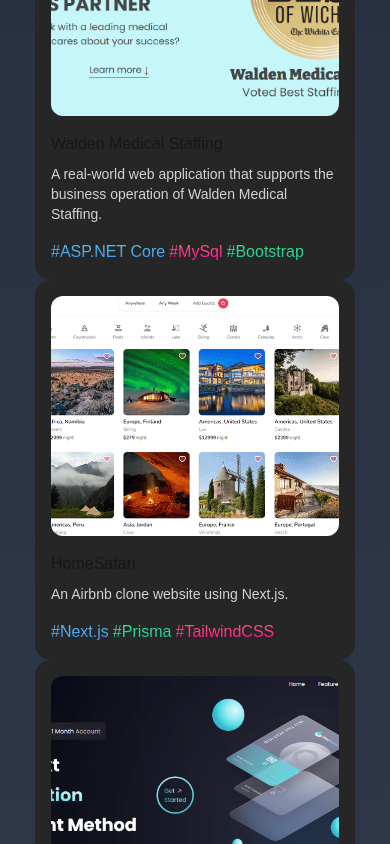
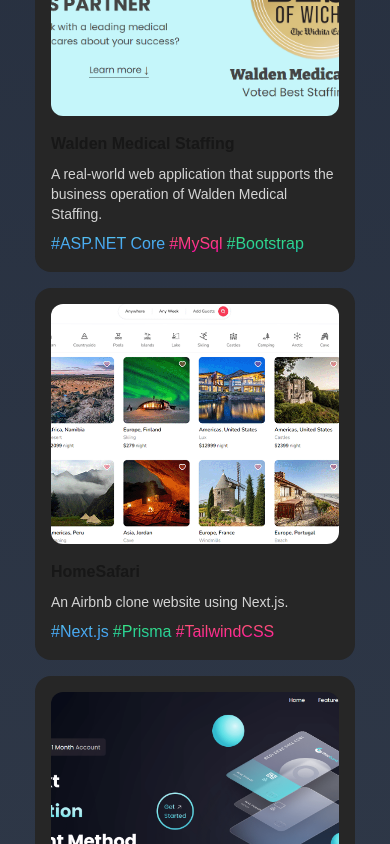
Before and after one commit to dtran813/personal-website, a Next.js app: page / in a window 390 px wide. Shown: the part 3680-4524 px from the top of the page. Built offline with nearby package versions, Linux system fonts and the light colour scheme.

Commit message:
Make Projects section more responsive

```diff
--- a/src/components/UI/projectCard.tsx
+++ b/src/components/UI/projectCard.tsx
@@ -41,7 +41,7 @@
           href={liveLink}
           aria-label={`Check out the ${name} website`}
           target="_blank"
-          className="mb-4 block h-60 w-full sm:mb-0 md:mb-5"
+          className="mb-4 block h-60 w-full flex-initial sm:mb-0 sm:flex-1 lg:mb-5 lg:flex-initial"
         >
           <Image
             src={image}
@@ -50,11 +50,13 @@
           />
         </Link>
 
-        <div className="md:ml-6 flex flex-col justify-between ml-0">
-          <h3 className="mb-2 text-base md:text-2xl">{name}</h3>
-          <p className="text-sm text-neutral-300 md:text-base">{description}</p>
+        <div className="ml-0 flex flex-1 flex-col justify-between sm:ml-8 sm:justify-around lg:ml-0 lg:justify-between">
+          <h3 className="mb-2 text-base font-semibold sm:mb-0 sm:text-2xl lg:mb-2">
+            {name}
+          </h3>
+          <p className="text-sm text-neutral-300 sm:text-base">{description}</p>
 
-          <div className="mt-4 flex gap-1 text-base md:gap-4 md:text-lg">
+          <div className="mt-2 flex gap-1 text-base sm:mt-0 md:gap-4 md:text-lg lg:mt-4">
             {tags.map((tag) => (
               <p key={`${name}-${tag.name}`} className={tag.color}>
                 #{tag.name}
--- a/src/components/projects.tsx
+++ b/src/components/projects.tsx
@@ -31,7 +31,7 @@
         demonstrated throughout my work.
       </motion.p>
 
-      <div className="flex w-full flex-wrap justify-center gap-x-5 py-8 sm:gap-10 lg:py-12">
+      <div className="flex w-full flex-wrap justify-center gap-y-4 py-8 lg:gap-8 lg:py-12">
         {projects.map((project, index) => (
           <ProjectCard key={`project-${index}`} index={index} {...project} />
         ))}
```
